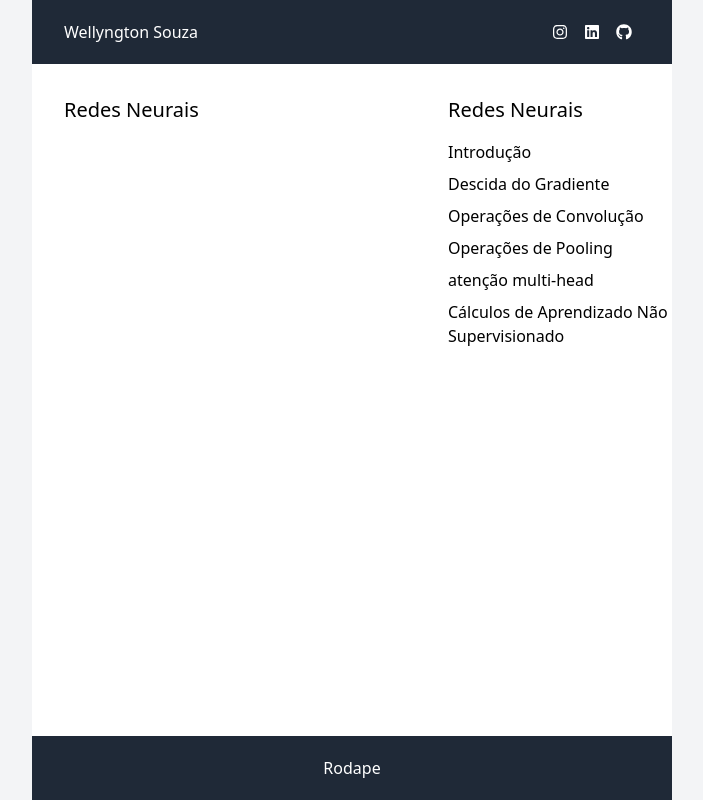
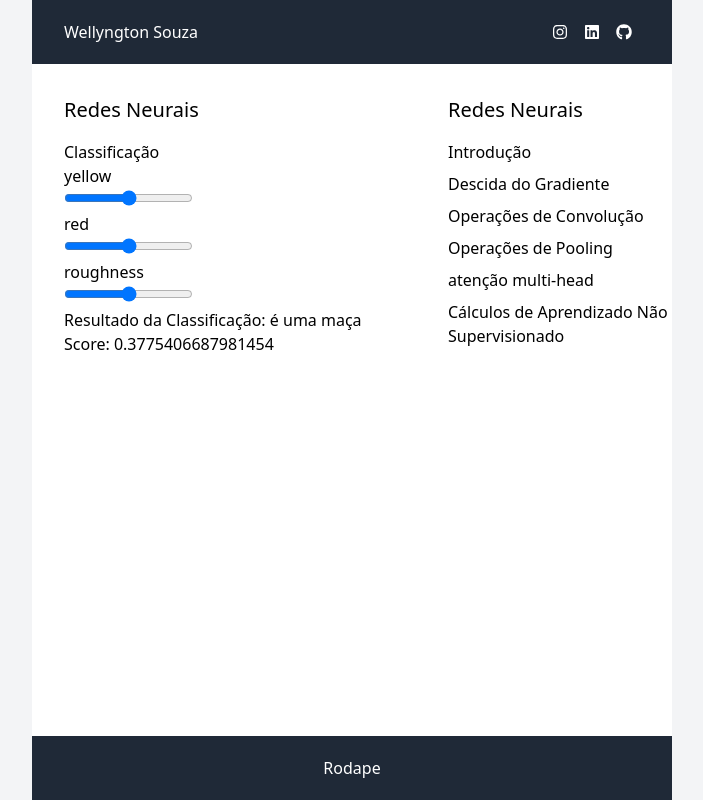
Before and after one commit to wellyngton-souza/rede-neural-artigo, a React (Create React App) app: page /teorica in a window 1280 px wide. Shown: the whole page, without its empty margins (288-991 px from the left). Built offline with nearby package versions, Linux system fonts and the light colour scheme.

Commit message:
feat: classificar fruta

```diff
--- /dev/null
+++ b/src/content/classificaFruta.tsx
@@ -0,0 +1,48 @@
+import { useEffect, useState } from "react";
+
+const ClassificarFruta = () =>{
+    const [yellow, setYellow] = useState(0);
+    const [red, setRed] = useState(0);
+    const [roughness, setRoughness] = useState(0);
+
+    const [resultado, setResultado] = useState("");
+    const [resultadoValue, setResultadoValue] = useState(0);
+
+    useEffect(()=>{
+        const classificar = () =>{
+            let inputs = [yellow / 255, red / 255, roughness];
+            // Valores Rede Neural
+            let weights = [2.5, -1.5, 1];
+            let bias = -0.5;
+
+            let sum = 0;
+
+            for (let i = 0; i < inputs.length; i++) {
+                sum += inputs[i] * weights[i];
+            }
+
+            sum += bias;
+            let prediction: number = 1 / (1 + Math.exp(-sum)); // Função Sigmoid 1 / (1 + Math.exp(-sum)
+            setResultado(prediction < 0.5 ? "é uma maça" : "é uma banana");
+            setResultadoValue(prediction);
+        }
+
+        classificar();
+    },[yellow, red, roughness]);
+
+    return(
+        <div>
+            <h2 className="text-lg pb-2">Classificação</h2>
+            <p>yellow</p>
+            <input type="range" onChange={(e) => setYellow(parseInt(e.target.value))} />
+            <p>red</p>
+            <input type="range" onChange={(e) => setRed(parseInt(e.target.value))} />
+            <p>roughness</p>
+            <input type="range" onChange={(e) => setRoughness(parseInt(e.target.value))} />
+            <p>Resultado da Classificação: {resultado}</p>
+            <p>Score: {resultadoValue}</p>
+        </div>
+    );
+}
+
+export default ClassificarFruta;
--- a/src/pages/Home.tsx
+++ b/src/pages/Home.tsx
@@ -1,6 +1,7 @@
 import NavBar from '../components/navbar';
 import Rodape from '../components/footer';
 import { Link } from 'react-router-dom';
+import ClassificarFruta from '../content/classificaFruta';
 import RouteContent from '../routes/Content';
 
 const Home = () =>{
@@ -16,6 +17,7 @@ const Home = () =>{
                   <div className="min-w-96 p-8 grow">
                     <h1 className="text-xl pb-4">Redes Neurais</h1>
                     <RouteContent />
+                    <ClassificarFruta />
                   </div>
                   <div className="p-8">
                     <h1 className="text-xl pb-4">Redes Neurais</h1>
```
